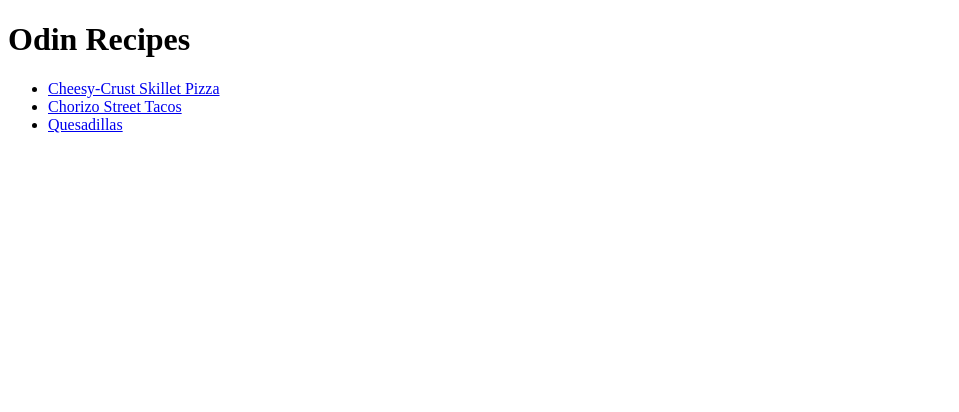
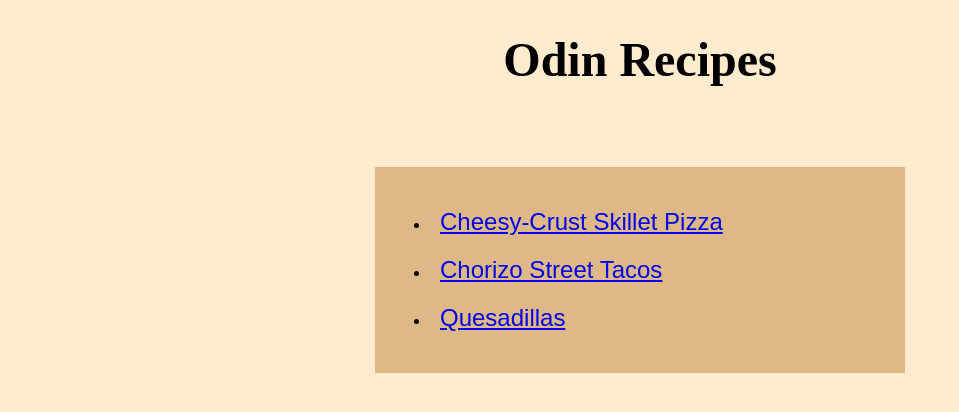
Before and after one commit to aas140/odin-recipes, a plain HTML site: page index.html in a window 1280 px wide. Shown: the whole page, without its empty margins (0-959 px from the left). Drawn offline with Linux system fonts and the light colour scheme.

Commit message:
Add basic styling to the project

```diff
--- a/index.html
+++ b/index.html
@@ -4,13 +4,16 @@
     <meta charset="UTF-8">
     <meta name="viewport" content="width=device-width, initial-scale=1.0">
     <title>Document</title>
+    <link rel="stylesheet" href="style.css">
 </head>
 <body>
     <h1>Odin Recipes</h1>
-    <ul>
-        <li><a href="recipes/pizza.html">Cheesy-Crust Skillet Pizza</a></li>
-        <li><a href="recipes/tacos.html">Chorizo Street Tacos</a></li>
-        <li><a href="recipes/quesadillas.html">Quesadillas</a></li>
-    </ul>
+    <div>
+        <ul class="recipes">
+            <li class="dish"><a href="recipes/pizza.html">Cheesy-Crust Skillet Pizza</a></li>
+            <li class="dish"><a href="recipes/tacos.html">Chorizo Street Tacos</a></li>
+            <li class="dish"><a href="recipes/quesadillas.html">Quesadillas</a></li>
+        </ul>
+    </div>
 </body>
 </html>
--- /dev/null
+++ b/recipes/style.css
@@ -0,0 +1,12 @@
+h1{
+    text-align: center;
+    margin-bottom: 80px;
+}
+
+img{
+    width: 500px;
+    display: block;
+    margin: 0 auto;
+    border: 3px solid black;
+
+}
--- /dev/null
+++ b/style.css
@@ -0,0 +1,25 @@
+body{
+    background-color: blanchedalmond;
+}
+
+h1{
+    font-size: 48px;
+    text-align: center;
+    margin-bottom: 80px;
+}
+
+div{
+    width: 500px;
+    background-color: burlywood;
+    padding: 15px;
+    margin: 0 auto ;
+}
+
+.dish{
+    padding: 10px;
+}
+
+a {
+  font-family: Arial, sans-serif;
+  font-size: 24px;
+}
```
Also changed, not shown: recipes/pizza.html (+1 -0 lines), recipes/quesadillas.html (+1 -0 lines), recipes/tacos.html (+1 -0 lines).
